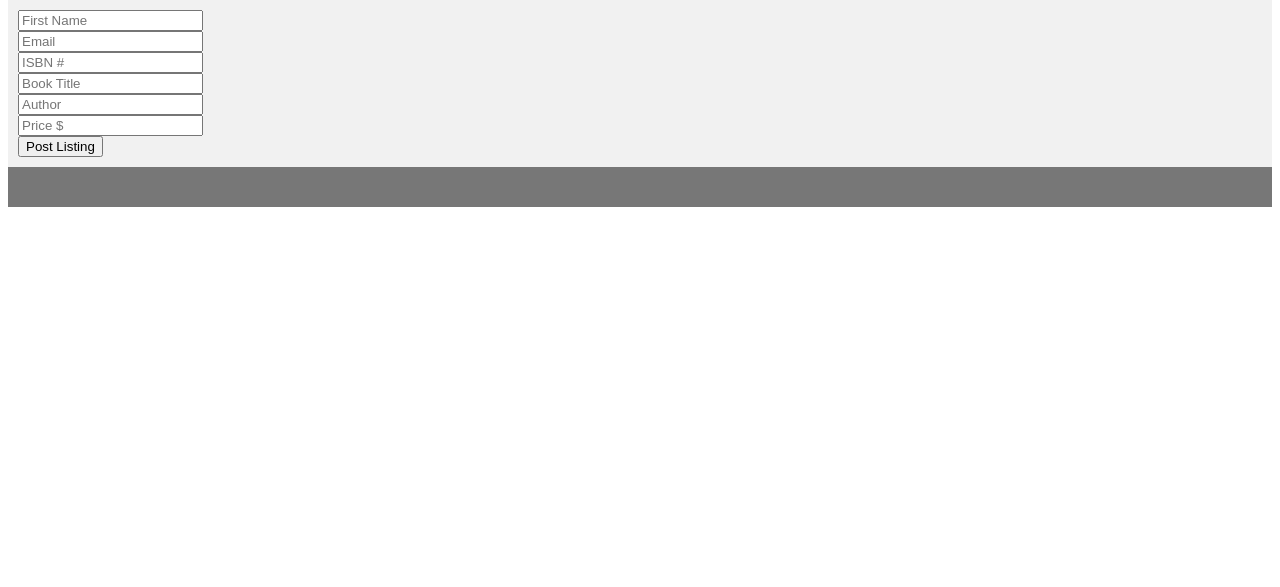
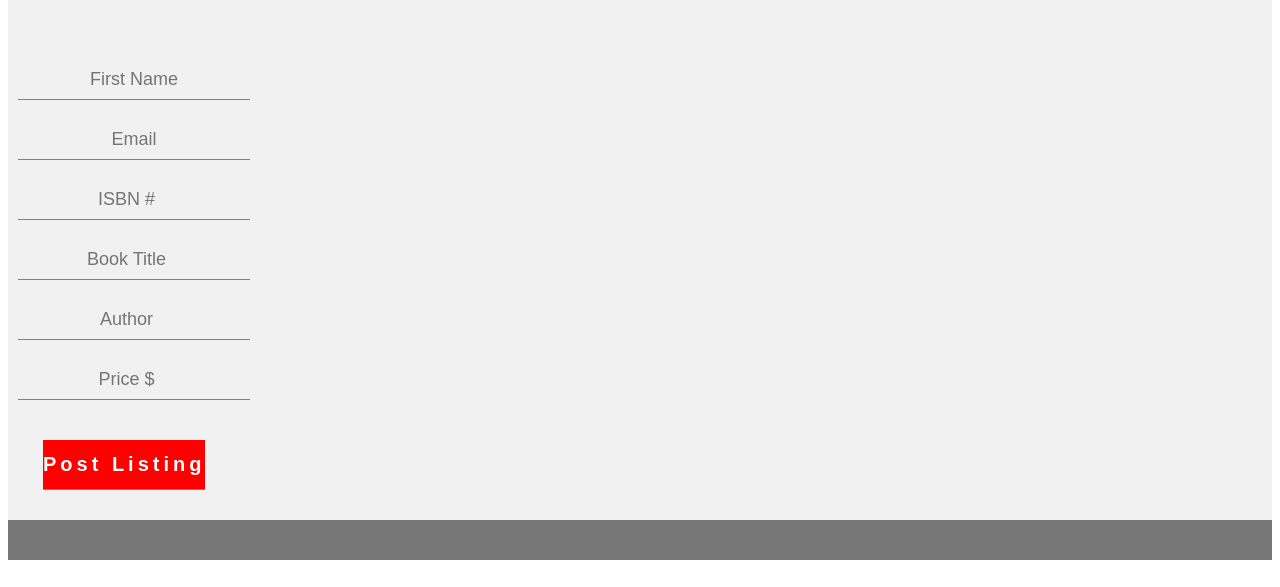
Before and after one commit to AOhnemus/BooksAtWOU, a PHP site: page /form.html in a window 1280 px wide. Shown: the part 213-800 px from the top of the page. Run offline with PHP 8.4, Linux system fonts and the light colour scheme.

Commit message:
Update style.css

```diff
--- a/style.css
+++ b/style.css
@@ -54,6 +54,48 @@ footer {
   text-align: center;
   color: white;
 }
+/* Form Style */
+form {
+    margin-top: 50px;
+    transition: all 4s ease-in-out;
+}
+.form-control {
+    width: center;
+    background: transparent;
+    border: none;
+    outline: none;
+    font-size: 18px;
+    border-bottom: 1px solid gray;
+    padding: 0;
+    text-align: center;
+    font family: sans-serif;
+    margin-bottom: 20px;
+}
+
+input
+{
+    height: 40px;
+}
+/* Form Submit Button */
+form .submit
+{
+    text-align: center;
+    background: red;
+    border-color: grey;
+    color: #fff;
+    font-size: 20px;
+    font-weight: bold;
+    letter-spacing: 4px;
+    height: 50px;
+    margin-top: 20px;
+    margin-left: 25px;
+
+}
+form .submit:hover
+{
+    background-color: orangered;
+}
+
 
 /* Responsive layout - makes the menu and the content (inside the section) sit on top of each other instead of next to each other */
 @media (max-width: 600px) {
```
